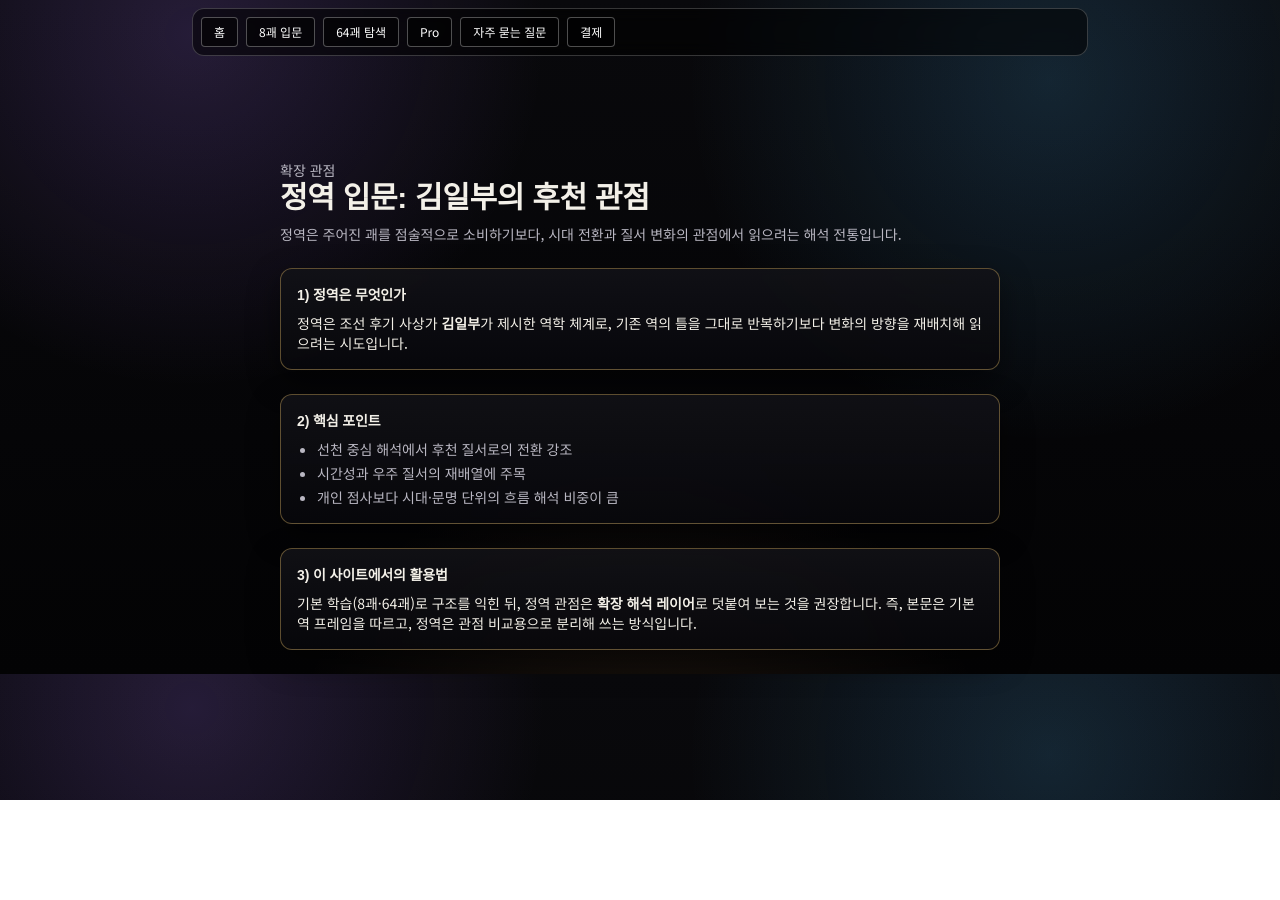
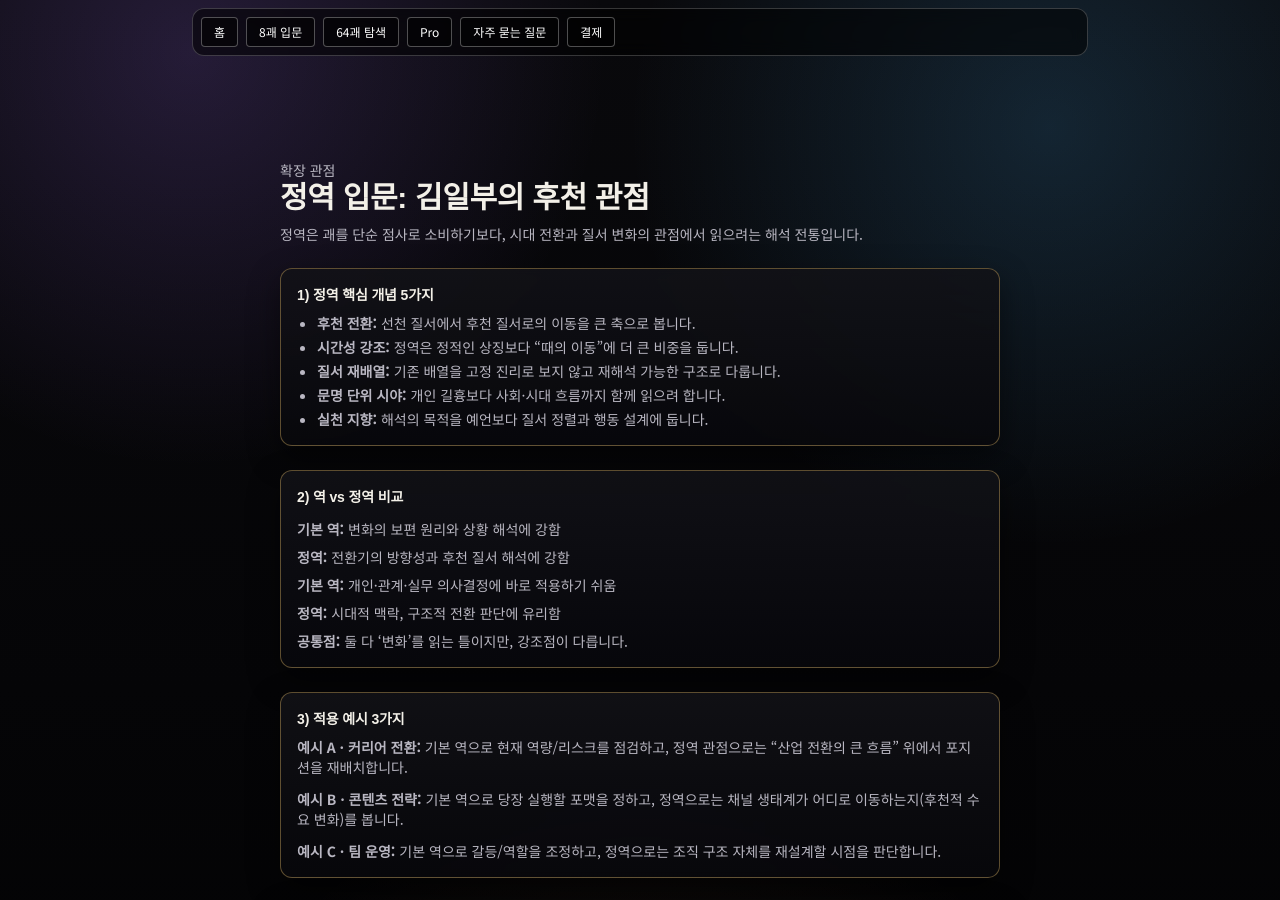
Before and after one commit to kinddragon1224/iching-learning-web, a Next.js app: page /jeongyeok in a window 1280 px wide. Shown: the top 900 px of the page. Before the commit the page ends 800 px from the top, so only its background shows below. Built offline with nearby package versions, Linux system fonts and the light colour scheme.

Commit message:
Expand Jeongyeok page with core concepts, comparisons, examples, and usage cautions

```diff
--- a/app/jeongyeok/page.tsx
+++ b/app/jeongyeok/page.tsx
@@ -2,7 +2,7 @@ import type { Metadata } from "next";
 
 export const metadata: Metadata = {
   title: "정역 입문 | 역 학습 웹",
-  description: "김일부의 정역 관점을 간단히 이해하는 입문 페이지",
+  description: "김일부의 정역 관점을 이해하는 심화 페이지",
 };
 
 export default function JeongyeokPage() {
@@ -12,33 +12,57 @@ export default function JeongyeokPage() {
         <p className="text-sm text-[var(--text-muted)]">확장 관점</p>
         <h1 className="text-3xl font-bold">정역 입문: 김일부의 후천 관점</h1>
         <p className="mt-2 text-sm text-[var(--text-muted)]">
-          정역은 주어진 괘를 점술적으로 소비하기보다, 시대 전환과 질서 변화의 관점에서 읽으려는 해석 전통입니다.
+          정역은 괘를 단순 점사로 소비하기보다, 시대 전환과 질서 변화의 관점에서 읽으려는 해석 전통입니다.
         </p>
       </header>
 
       <section className="paper-panel rounded-xl p-4 space-y-2 text-sm">
-        <h2 className="font-semibold">1) 정역은 무엇인가</h2>
-        <p>
-          정역은 조선 후기 사상가 <b>김일부</b>가 제시한 역학 체계로, 기존 역의 틀을 그대로 반복하기보다
-          변화의 방향을 재배치해 읽으려는 시도입니다.
-        </p>
+        <h2 className="font-semibold">1) 정역 핵심 개념 5가지</h2>
+        <ul className="list-disc pl-5 space-y-1 text-[var(--text-muted)]">
+          <li><b>후천 전환:</b> 선천 질서에서 후천 질서로의 이동을 큰 축으로 봅니다.</li>
+          <li><b>시간성 강조:</b> 정역은 정적인 상징보다 “때의 이동”에 더 큰 비중을 둡니다.</li>
+          <li><b>질서 재배열:</b> 기존 배열을 고정 진리로 보지 않고 재해석 가능한 구조로 다룹니다.</li>
+          <li><b>문명 단위 시야:</b> 개인 길흉보다 사회·시대 흐름까지 함께 읽으려 합니다.</li>
+          <li><b>실천 지향:</b> 해석의 목적을 예언보다 질서 정렬과 행동 설계에 둡니다.</li>
+        </ul>
+      </section>
+
+      <section className="paper-panel rounded-xl p-4 space-y-3 text-sm">
+        <h2 className="font-semibold">2) 역 vs 정역 비교</h2>
+        <div className="space-y-2 text-[var(--text-muted)]">
+          <p><b>기본 역:</b> 변화의 보편 원리와 상황 해석에 강함</p>
+          <p><b>정역:</b> 전환기의 방향성과 후천 질서 해석에 강함</p>
+          <p><b>기본 역:</b> 개인·관계·실무 의사결정에 바로 적용하기 쉬움</p>
+          <p><b>정역:</b> 시대적 맥락, 구조적 전환 판단에 유리함</p>
+          <p><b>공통점:</b> 둘 다 ‘변화’를 읽는 틀이지만, 강조점이 다릅니다.</p>
+        </div>
       </section>
 
       <section className="paper-panel rounded-xl p-4 space-y-2 text-sm">
-        <h2 className="font-semibold">2) 핵심 포인트</h2>
-        <ul className="list-disc pl-5 space-y-1 text-[var(--text-muted)]">
-          <li>선천 중심 해석에서 후천 질서로의 전환 강조</li>
-          <li>시간성과 우주 질서의 재배열에 주목</li>
-          <li>개인 점사보다 시대·문명 단위의 흐름 해석 비중이 큼</li>
-        </ul>
+        <h2 className="font-semibold">3) 적용 예시 3가지</h2>
+        <div className="space-y-3 text-[var(--text-muted)]">
+          <p>
+            <b>예시 A · 커리어 전환:</b> 기본 역으로 현재 역량/리스크를 점검하고,
+            정역 관점으로는 “산업 전환의 큰 흐름” 위에서 포지션을 재배치합니다.
+          </p>
+          <p>
+            <b>예시 B · 콘텐츠 전략:</b> 기본 역으로 당장 실행할 포맷을 정하고,
+            정역으로는 채널 생태계가 어디로 이동하는지(후천적 수요 변화)를 봅니다.
+          </p>
+          <p>
+            <b>예시 C · 팀 운영:</b> 기본 역으로 갈등/역할을 조정하고,
+            정역으로는 조직 구조 자체를 재설계할 시점을 판단합니다.
+          </p>
+        </div>
       </section>
 
       <section className="paper-panel rounded-xl p-4 space-y-2 text-sm">
-        <h2 className="font-semibold">3) 이 사이트에서의 활용법</h2>
-        <p>
-          기본 학습(8괘·64괘)로 구조를 익힌 뒤, 정역 관점은 <b>확장 해석 레이어</b>로 덧붙여 보는 것을 권장합니다.
-          즉, 본문은 기본 역 프레임을 따르고, 정역은 관점 비교용으로 분리해 쓰는 방식입니다.
-        </p>
+        <h2 className="font-semibold">4) 혼용할 때 주의할 점</h2>
+        <ul className="list-disc pl-5 space-y-1 text-[var(--text-muted)]">
+          <li>기본 역 해석과 정역 해석을 한 문장에 섞지 말고, 레이어를 분리하세요.</li>
+          <li>당장 실행 판단은 기본 역, 구조 전환 판단은 정역으로 역할을 나누세요.</li>
+          <li>정역을 만능 예언처럼 쓰지 말고, 방향성 검토 도구로 제한하세요.</li>
+        </ul>
       </section>
     </main>
   );
```
